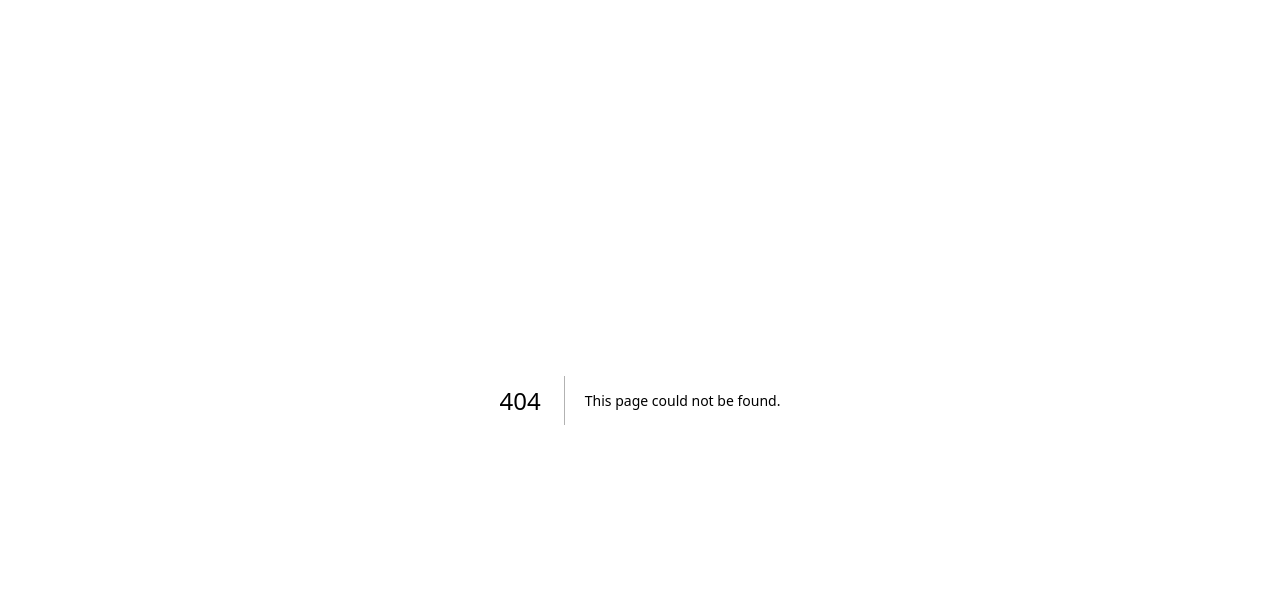
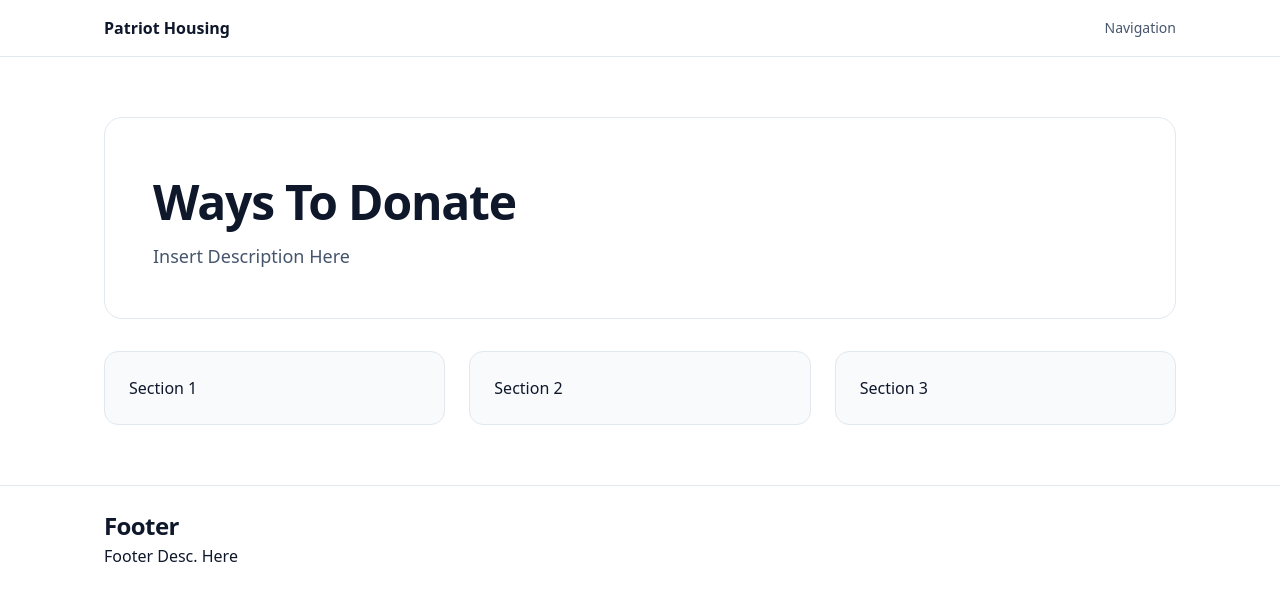
Before and after one commit to ktp-usc/patriot-housing, a Next.js app: page /ways-to-donate in a window 1280 px wide. Before the commit this address had no page. Shown: the top 600 px of the page. Built offline with nearby package versions, Linux system fonts and the light colour scheme.

Commit message:
Changed package.json file name, and added pages

```diff
--- /dev/null
+++ b/app/newsletter/page.tsx
@@ -0,0 +1,36 @@
+import Header from "@/components/header";
+import Footer from "@/components/footer";
+
+export default function NewsLetter() {
+    return (
+        <div className="min-h-screen bg-white text-slate-900">
+            <Header />
+
+            <main className="mx-auto w-full max-w-6xl px-6 py-10 md:px-10 md:py-15">
+                <section className="rounded-2xl border border-slate-200 bg-white p-8 md:p-12">
+                    <h1 className="mt-3 text-3xl font-bold tracking-tight md:text-5xl">
+                        Newsletter
+                    </h1>
+                    <p className="mt-4 max-w-2xl text-base text-slate-600 md:text-lg">
+                        Insert Description Here
+                    </p>
+                </section>
+
+                <section className="mt-8 grid gap-6 md:grid-cols-3">
+                    <div className="rounded-xl border border-slate-200 bg-slate-50 p-6">
+                        Section 1
+                    </div>
+                    <div className="rounded-xl border border-slate-200 bg-slate-50 p-6">
+                        Section 2
+                    </div>
+                    <div className="rounded-xl border border-slate-200 bg-slate-50 p-6">
+                        Section 3
+                    </div>
+                </section>
+            </main>
+
+            <Footer />
+        </div>
+
+    );
+}
--- /dev/null
+++ b/app/resources/page.tsx
@@ -0,0 +1,36 @@
+import Header from "@/components/header";
+import Footer from "@/components/footer";
+
+export default function Resources() {
+    return (
+        <div className="min-h-screen bg-white text-slate-900">
+            <Header />
+
+            <main className="mx-auto w-full max-w-6xl px-6 py-10 md:px-10 md:py-15">
+                <section className="rounded-2xl border border-slate-200 bg-white p-8 md:p-12">
+                    <h1 className="mt-3 text-3xl font-bold tracking-tight md:text-5xl">
+                        Resources
+                    </h1>
+                    <p className="mt-4 max-w-2xl text-base text-slate-600 md:text-lg">
+                        Insert Description Here
+                    </p>
+                </section>
+
+                <section className="mt-8 grid gap-6 md:grid-cols-3">
+                    <div className="rounded-xl border border-slate-200 bg-slate-50 p-6">
+                        Section 1
+                    </div>
+                    <div className="rounded-xl border border-slate-200 bg-slate-50 p-6">
+                        Section 2
+                    </div>
+                    <div className="rounded-xl border border-slate-200 bg-slate-50 p-6">
+                        Section 3
+                    </div>
+                </section>
+            </main>
+
+            <Footer />
+        </div>
+
+    );
+}
--- /dev/null
+++ b/app/ways-to-donate/page.tsx
@@ -0,0 +1,36 @@
+import Header from "@/components/header";
+import Footer from "@/components/footer";
+
+export default function NewsLetter() {
+    return (
+        <div className="min-h-screen bg-white text-slate-900">
+            <Header />
+
+            <main className="mx-auto w-full max-w-6xl px-6 py-10 md:px-10 md:py-15">
+                <section className="rounded-2xl border border-slate-200 bg-white p-8 md:p-12">
+                    <h1 className="mt-3 text-3xl font-bold tracking-tight md:text-5xl">
+                        Ways To Donate
+                    </h1>
+                    <p className="mt-4 max-w-2xl text-base text-slate-600 md:text-lg">
+                        Insert Description Here
+                    </p>
+                </section>
+
+                <section className="mt-8 grid gap-6 md:grid-cols-3">
+                    <div className="rounded-xl border border-slate-200 bg-slate-50 p-6">
+                        Section 1
+                    </div>
+                    <div className="rounded-xl border border-slate-200 bg-slate-50 p-6">
+                        Section 2
+                    </div>
+                    <div className="rounded-xl border border-slate-200 bg-slate-50 p-6">
+                        Section 3
+                    </div>
+                </section>
+            </main>
+
+            <Footer />
+        </div>
+
+    );
+}
--- /dev/null
+++ b/app/ways-to-volunteer/page.tsx
@@ -0,0 +1,36 @@
+import Header from "@/components/header";
+import Footer from "@/components/footer";
+
+export default function WaysToVolunteer() {
+    return (
+        <div className="min-h-screen bg-white text-slate-900">
+            <Header />
+
+            <main className="mx-auto w-full max-w-6xl px-6 py-10 md:px-10 md:py-15">
+                <section className="rounded-2xl border border-slate-200 bg-white p-8 md:p-12">
+                    <h1 className="mt-3 text-3xl font-bold tracking-tight md:text-5xl">
+                        Ways To Volunteer
+                    </h1>
+                    <p className="mt-4 max-w-2xl text-base text-slate-600 md:text-lg">
+                        Insert Description Here
+                    </p>
+                </section>
+
+                <section className="mt-8 grid gap-6 md:grid-cols-3">
+                    <div className="rounded-xl border border-slate-200 bg-slate-50 p-6">
+                        Section 1
+                    </div>
+                    <div className="rounded-xl border border-slate-200 bg-slate-50 p-6">
+                        Section 2
+                    </div>
+                    <div className="rounded-xl border border-slate-200 bg-slate-50 p-6">
+                        Section 3
+                    </div>
+                </section>
+            </main>
+
+            <Footer />
+        </div>
+
+    );
+}
--- a/package.json
+++ b/package.json
@@ -1,5 +1,5 @@
 {
-  "name": "sc-economics-2",
+  "name": "patriot-housing",
   "version": "0.1.0",
   "private": true,
   "scripts": {
```
